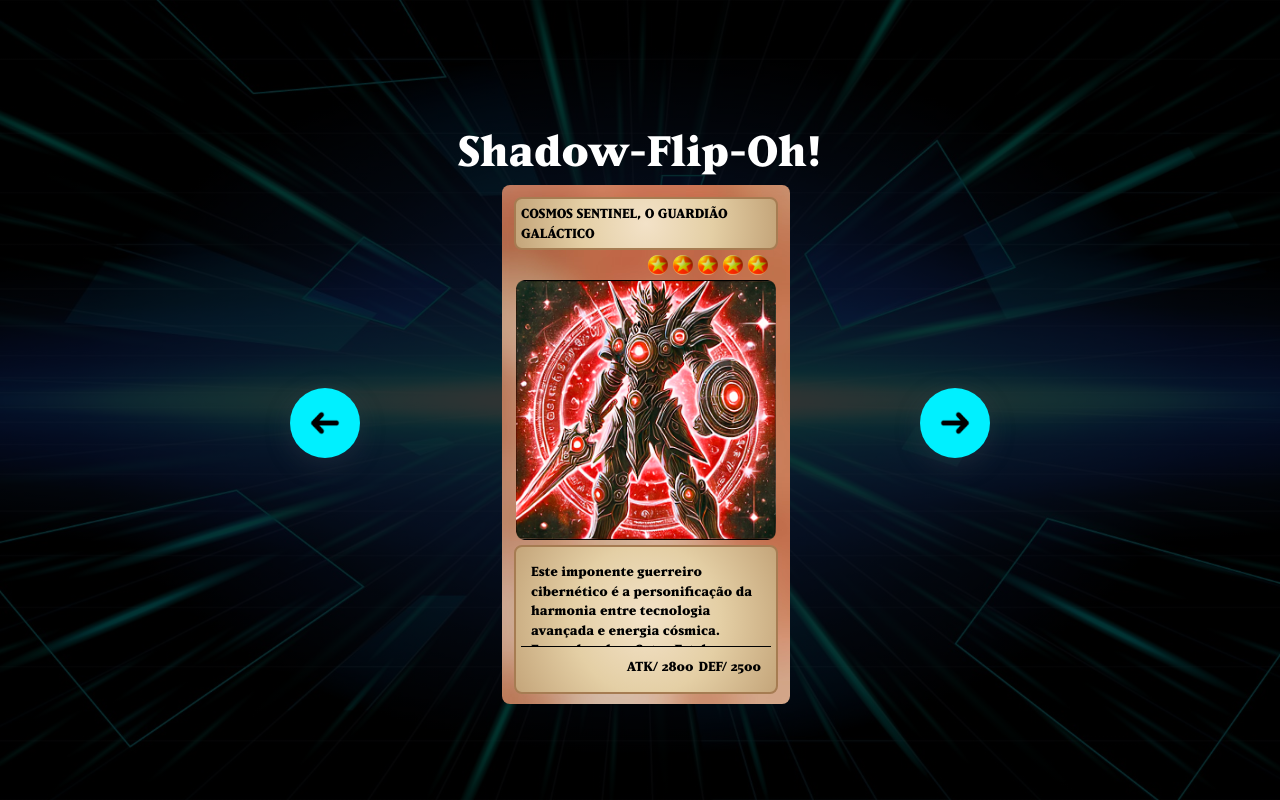
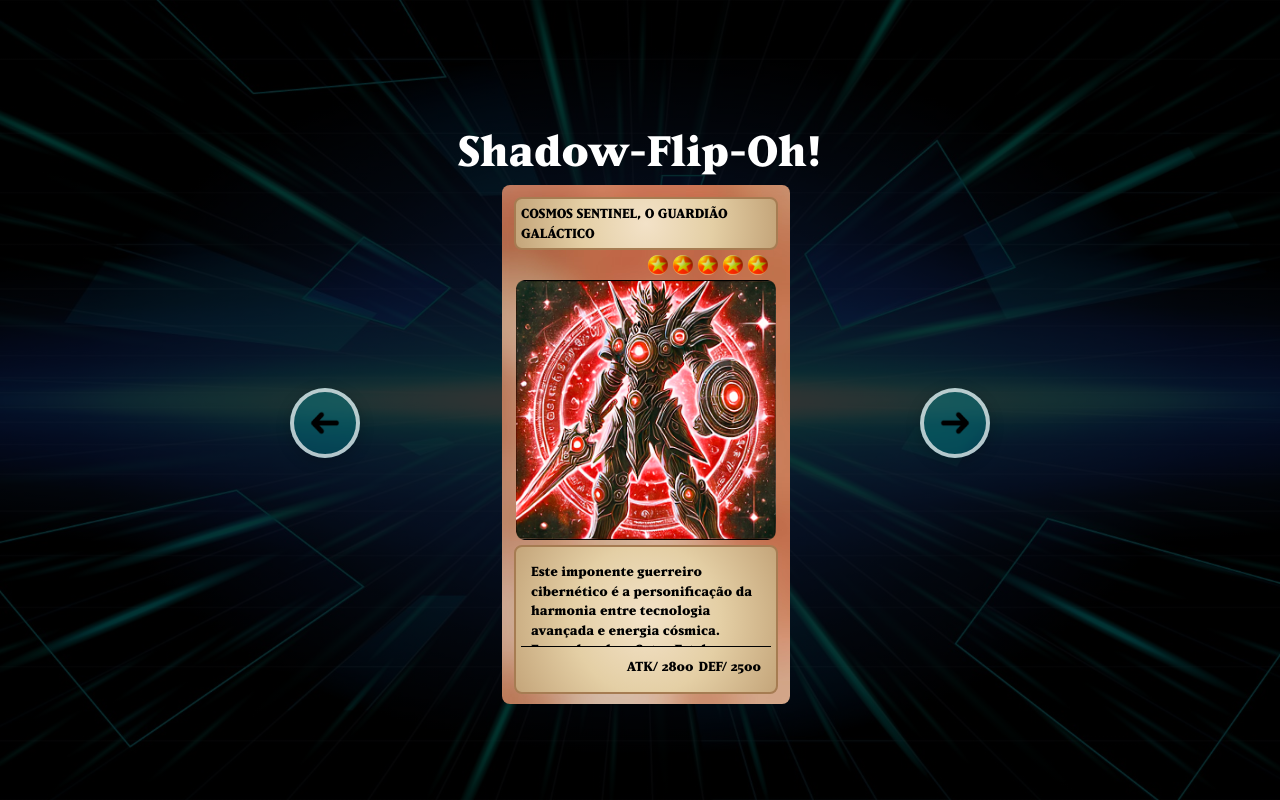
Before and after one commit to Domisnnet/Shadow-Flip-Oh-React, a React (Vite) app in the folder Shadow-Flip-Oh/: page / in a window 1280 px wide. Built offline with nearby package versions, Linux system fonts and the light colour scheme.

Commit message:
estilizando

```diff
--- a/Shadow-Flip-Oh/src/css/estilos.css
+++ b/Shadow-Flip-Oh/src/css/estilos.css
@@ -156,26 +156,33 @@ body {
 	background: url(../assets/fundo-7.jpg) no-repeat;
 }
 
-.btn-seta{
-    background-color: #00f0ff;
+.btn-seta {
+    background-color: rgba(0, 240, 255, 0.2);
     width: 70px;
     height: 70px;
     display: flex;
     align-items: center;
     justify-content: center;
-    border-radius: 50px;
+    border-radius: 50%;
     border: 0;
     cursor: pointer;
-    transition: background-color 0.2s ease-in-out;
-    box-shadow: rgba(100, 100, 111, 0.2) 0px 7px 29px 0px;
+    transition: background-color 0.3s ease-in-out, box-shadow 0.3s ease-in-out, color 0.3s ease-in-out;
+    box-shadow: 0 4px 15px rgba(0, 0, 0, 0.2),
+                inset 0 0 0 4px rgba(255, 255, 255, 0.7);
+    backdrop-filter: blur(5px);
+    -webkit-backdrop-filter: blur(5px);
+    position: relative;
+    z-index: 1;
 }
 
-.btn-seta.btn-voltar{
+.btn-seta.btn-voltar {
     transform: rotateY(180deg);
 }
 
-.btn-seta:hover{
-    box-shadow: 0 0 15px #00f0ff;
+.btn-seta:hover {
+    background-color: rgba(0, 240, 255, 0.8);
+    box-shadow: 0 0 20px rgba(0, 240, 255, 0.7),
+                inset 0 0 0 3px rgba(255, 255, 255, 1);
 }
 
 body::-webkit-scrollbar-track{
```
